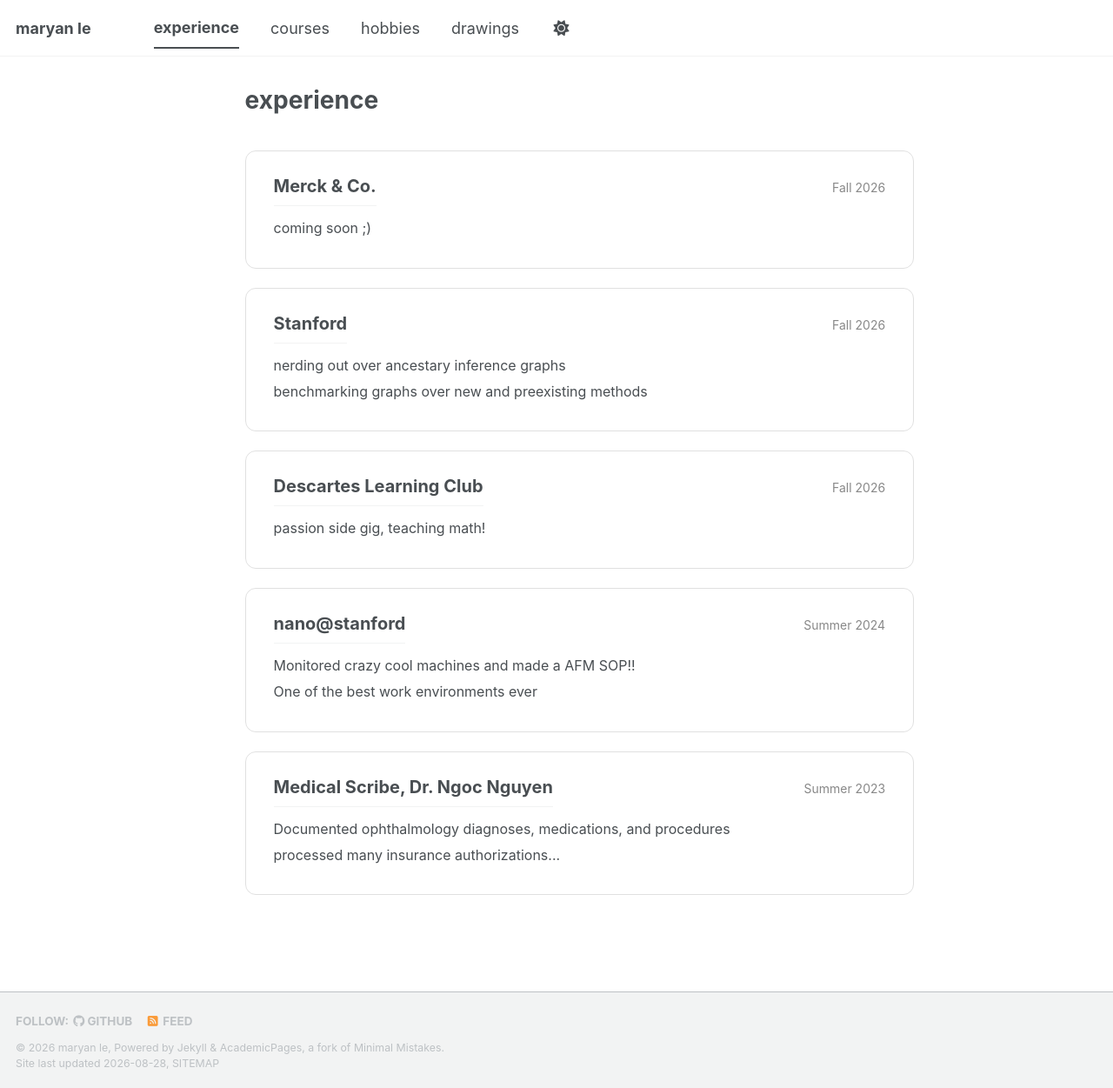
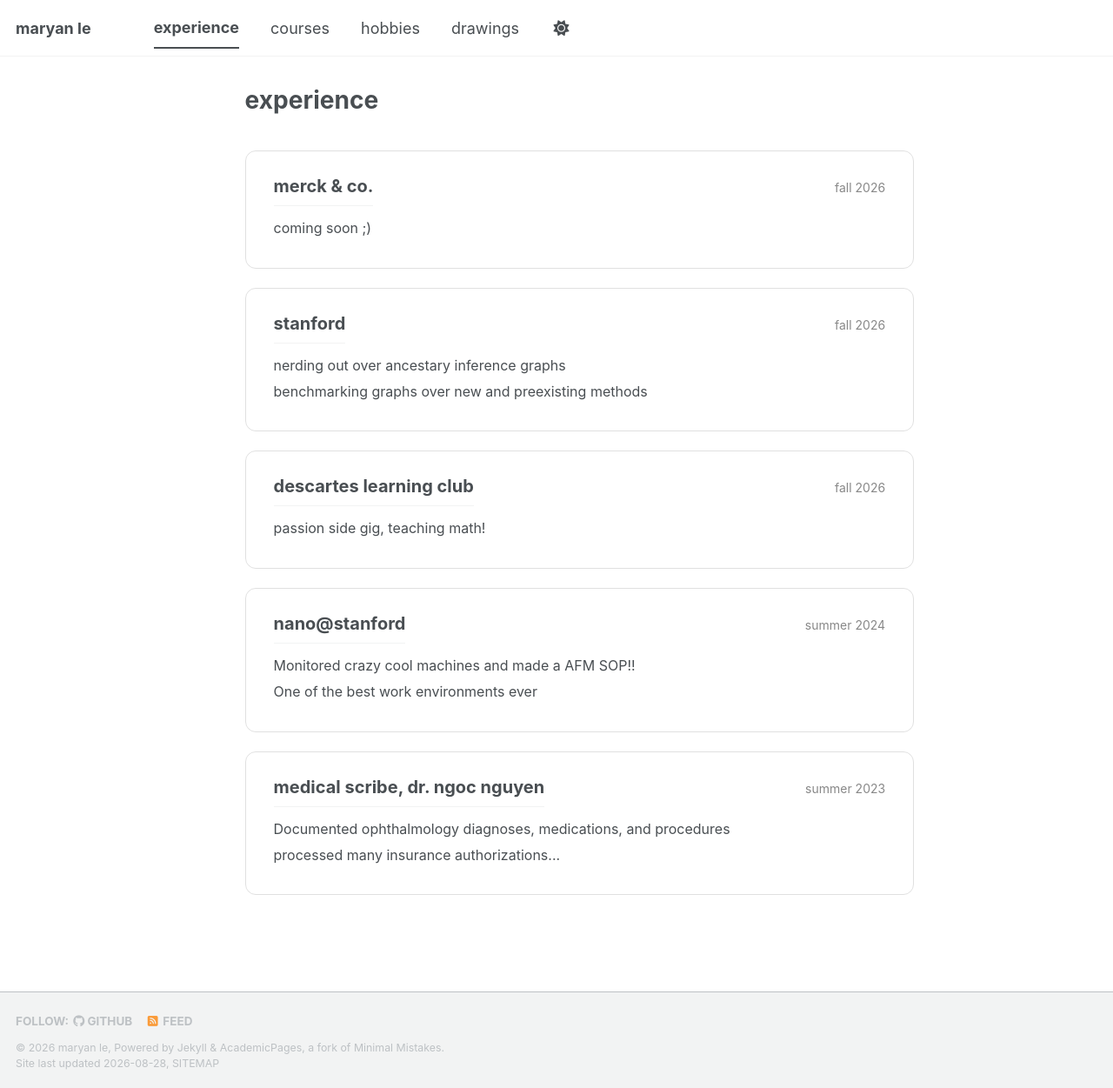
Before and after one commit to lemaryan/lemaryan.github.io, a Jekyll site: the page built from _pages/experience.html, in a window 1280 px wide and 1251 px high. Shown: the whole window at 87% size. Built offline with Jekyll 4.4.1, drawn with Linux system fonts in a browser that asks for light colours; a style sheet for code colours, icons or effects is not loaded.

```diff
--- a/_pages/experience.html
+++ b/_pages/experience.html
@@ -87,11 +87,11 @@ author_profile: false
   <div class="experience-box">
     <div class="experience-header">
       <h2 class="experience-title">
-        Merck & Co.
+        merck & co.
       </h2>
 
       <div class="experience-date">
-        Fall 2026
+        fall 2026
       </div>
     </div>
 
@@ -104,11 +104,11 @@ author_profile: false
   <div class="experience-box">
     <div class="experience-header">
       <h2 class="experience-title">
-        Stanford
+        stanford
       </h2>
 
       <div class="experience-date">
-        Fall 2026
+        fall 2026
       </div>
     </div>
 
@@ -122,11 +122,11 @@ author_profile: false
   <div class="experience-box">
     <div class="experience-header">
       <h2 class="experience-title">
-        Descartes Learning Club
+        descartes learning club
       </h2>
 
       <div class="experience-date">
-        Fall 2026
+        fall 2026
       </div>
     </div>
 
@@ -144,7 +144,7 @@ author_profile: false
       </h2>
 
       <div class="experience-date">
-        Summer 2024
+        summer 2024
       </div>
     </div>
 
@@ -159,11 +159,11 @@ author_profile: false
   <div class="experience-box">
     <div class="experience-header">
       <h2 class="experience-title">
-        Medical Scribe, Dr. Ngoc Nguyen
+        medical scribe, dr. ngoc nguyen
       </h2>
 
       <div class="experience-date">
-        Summer 2023
+        summer 2023
       </div>
     </div>
 
```
